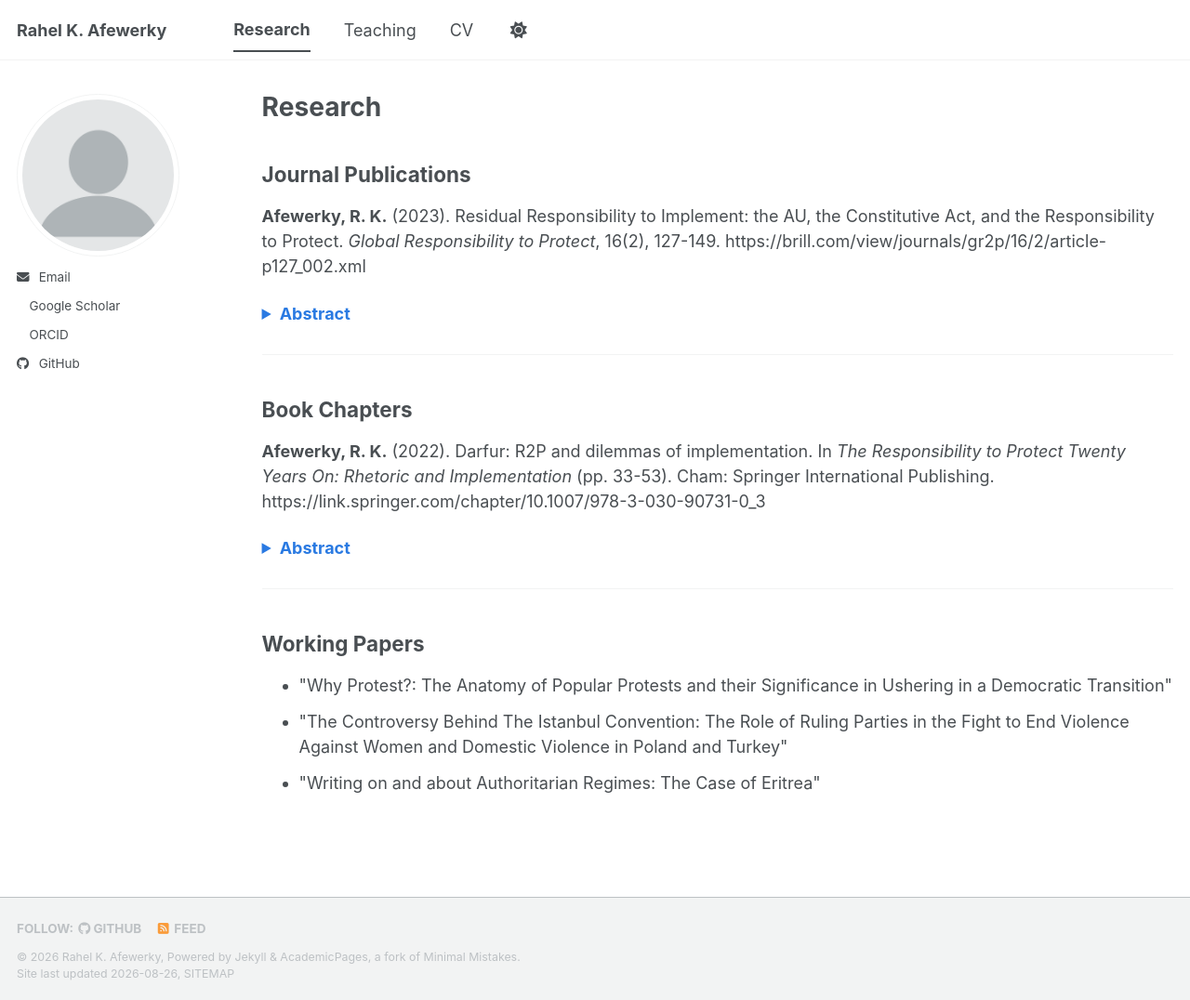
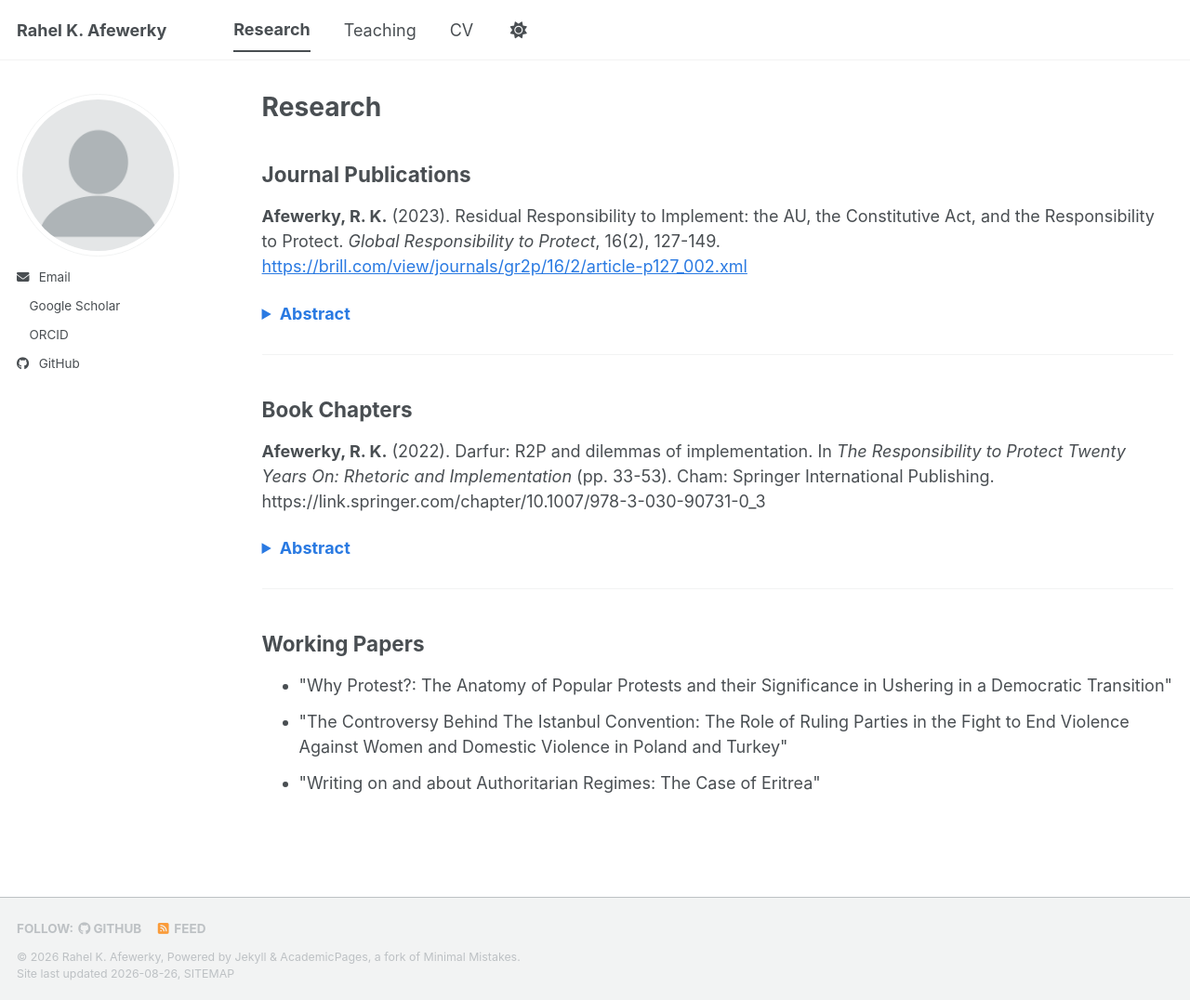
Before and after one commit to rahelafewerky/rahelafewerky.github.io, a Jekyll site: the page built from _pages/publications.html, in a window 1280 px wide and 1076 px high. Shown: the whole window at 93% size. Built offline with Jekyll 4.4.1, drawn with Linux system fonts in a browser that asks for light colours; a style sheet for code colours, icons or effects is not loaded.

Commit message:
Update publications.html

```diff
--- a/_pages/publications.html
+++ b/_pages/publications.html
@@ -8,9 +8,11 @@ author_profile: true
 <h2>Journal Publications</h2>
 
 <p>
-  <strong>Afewerky, R. K.</strong> (2023). Residual Responsibility to Implement: the AU, the Constitutive Act, and the Responsibility to Protect. <em>Global Responsibility to Protect</em>, 16(2), 127-149. https://brill.com/view/journals/gr2p/16/2/article-p127_002.xml
+  <strong>Afewerky, R. K.</strong> (2023). Residual Responsibility to Implement: the AU, the Constitutive Act, and the Responsibility to Protect. <em>Global Responsibility to Protect</em>, 16(2), 127-149.
   <br>
-  <a href="https://brill.com/view/journals/gr2p/16/2/article-p127_002.xml" target="_blank"></a>
+  <a href="https://brill.com/view/journals/gr2p/16/2/article-p127_002.xml" target="_blank" style="color: #2a7ae2;">
+    https://brill.com/view/journals/gr2p/16/2/article-p127_002.xml
+  </a>
 </p>
 
 
```
